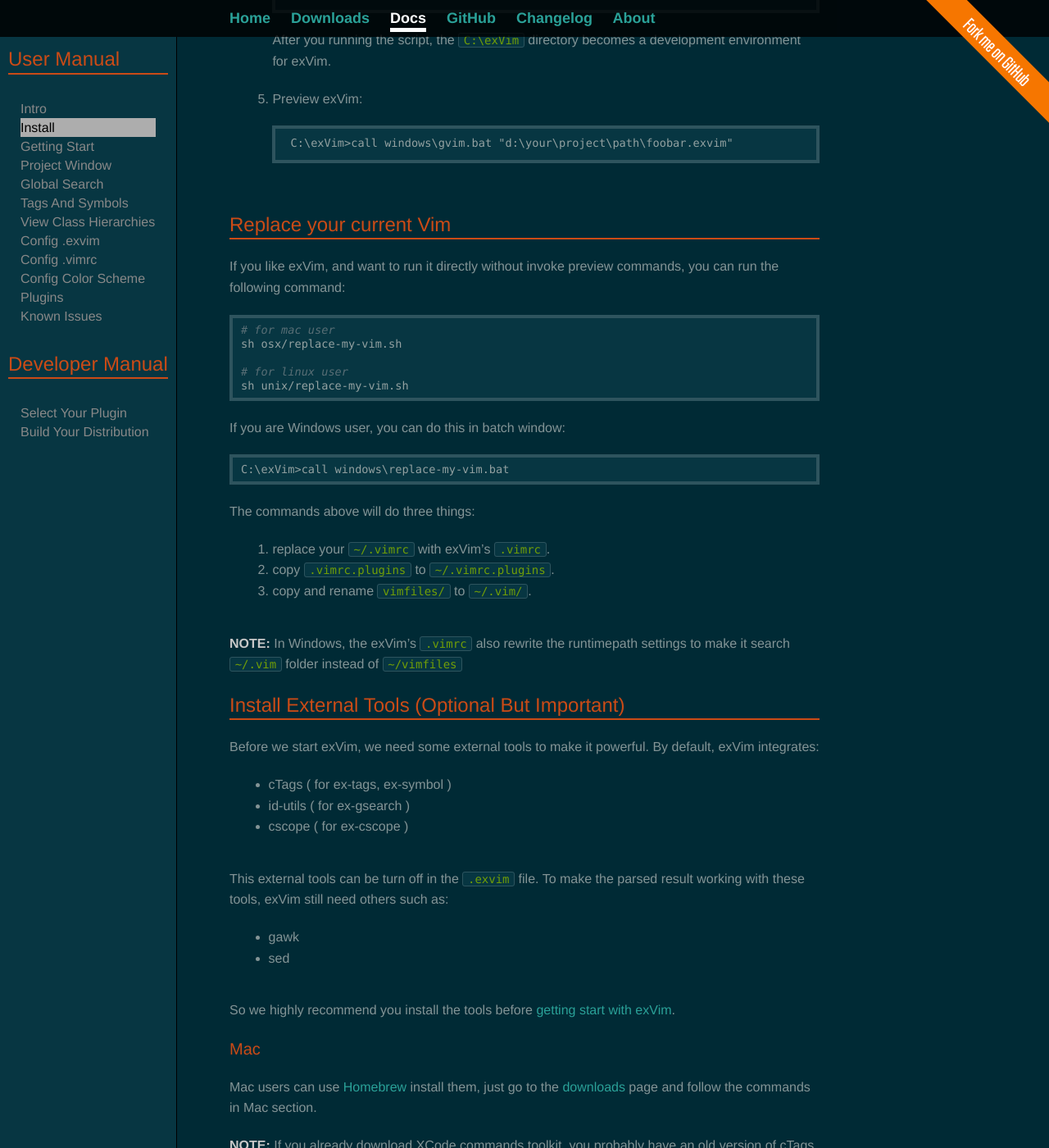
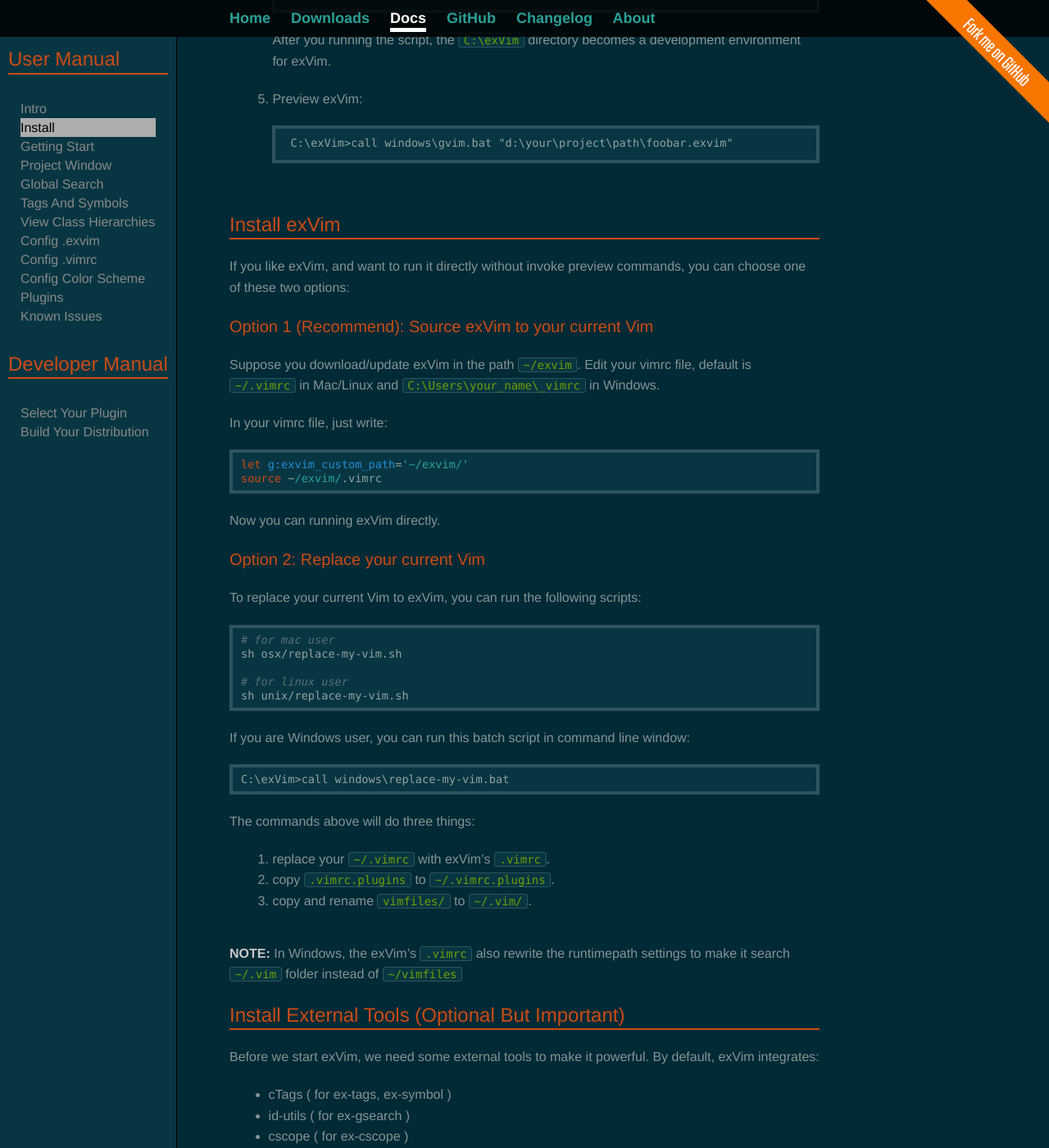
Before and after one commit to exvim/exvim.github.io, a Jekyll site: the page built from docs/install.md, in a window 1280 px wide and 1400 px high, scrolled down 2631 px. Shown: the whole window at 82% size. Built offline with Jekyll 4.4.1, drawn with Linux system fonts in a browser that asks for light colours; Markdown is read by kramdown in place of the engine named in the settings; some of the changed text lies outside the part shown.

Commit message:
update install document

````diff
--- a/docs/install.md
+++ b/docs/install.md
@@ -8,7 +8,7 @@
 - Vim 7.3 or higher.
 - [Vundle](https://github.com/gmarik/vundle) or [Pathogen](https://github.com/tpope/vim-pathogen)
 
-## Install exVim
+## Download/Update exVim
 
 **NOTE:**
 
@@ -29,7 +29,7 @@
 For Windows users, If you download **exVim Windows installer**
 from [downloads]({{site.url}}/downloads) page, you can skip this section.
 
-### Install in Mac OSX
+### Download/Update in Mac OSX
 
 1. Clone the repository to where you want:
 
@@ -66,7 +66,7 @@
     cp mvim /usr/local/bin
     ```
 
-### Install in Linux
+### Download/Update in Linux
 
 If you download exVim Main package from [downloads]({{site.url}}/downloads) page,
 you can skip step 1.
@@ -99,7 +99,7 @@
     sh unix/gvim.sh your/project/path/foobar.exvim
     ```
 
-### Install in Windows
+### Download/Update in Windows
 
 1. Make sure the "vim" command is available in your batch command window. To do this, type "vim"
 and check the result. If there is no "vim" commands, you probably not install gVim or you didn't
@@ -131,10 +131,28 @@
     C:\exVim>call windows\gvim.bat "d:\your\project\path\foobar.exvim"
     ```
 
-## Replace your current Vim
+## Install exVim
 
-If you like exVim, and want to run it directly without invoke preview commands, you can run the following
-command:
+If you like exVim, and want to run it directly without invoke preview commands,
+you can choose one of these two options:
+
+### Option 1 (Recommend): Source exVim to your current Vim
+
+Suppose you download/update exVim in the path `~/exvim`. Edit your vimrc file,
+default is `~/.vimrc` in Mac/Linux and `C:\Users\your_name\_vimrc` in Windows.
+
+In your vimrc file, just write:
+
+```vim
+let g:exvim_custom_path='~/exvim/'
+source ~/exvim/.vimrc
+```
+
+Now you can running exVim directly.
+
+### Option 2: Replace your current Vim
+
+To replace your current Vim to exVim, you can run the following scripts:
 
 ```bash
 # for mac user
@@ -144,7 +162,7 @@
 sh unix/replace-my-vim.sh
 ```
 
-If you are Windows user, you can do this in batch window:
+If you are Windows user, you can run this batch script in command line window:
 
 ```
 C:\exVim>call windows\replace-my-vim.bat
````
